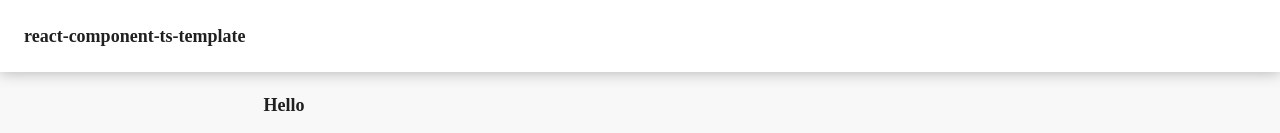
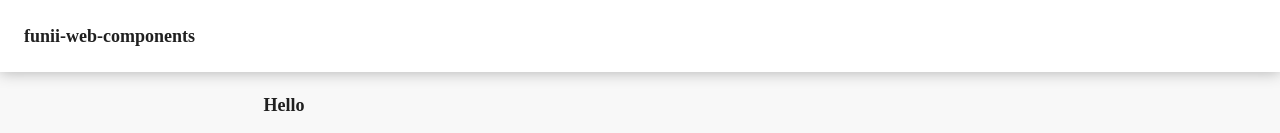
Before and after one commit to party-opu/funii-web-components, a React (Create React App) app in the folder examples/: page / in a window 1280 px wide. Shown: the top 133 px of the page. Built offline with nearby package versions, Linux system fonts and the light colour scheme.

Commit message:
feat: change name

```diff
--- a/examples/src/index.html
+++ b/examples/src/index.html
@@ -1,6 +1,6 @@
 <html>
   <head>
-      <title>@kousaku-maron/react-component-ts-template</title>
+      <title>@party-opu/funii-web-components</title>
       <meta charset="utf-8">
       <meta name="viewport" content="width=device-width, initial-scale=1, shrink-to-fit=no">
   </head>
--- a/examples/src/layout.tsx
+++ b/examples/src/layout.tsx
@@ -4,7 +4,7 @@ import styled from 'styled-components'
 const Layout: React.FC = ({ children }) => (
   <Root>
     <Header>
-      <Heading>react-component-ts-template</Heading>
+      <Heading>funii-web-components</Heading>
     </Header>
     <Container>{children}</Container>
   </Root>
```
Also changed, not shown: 1 other file (tests, documents, lock files or other folders).
